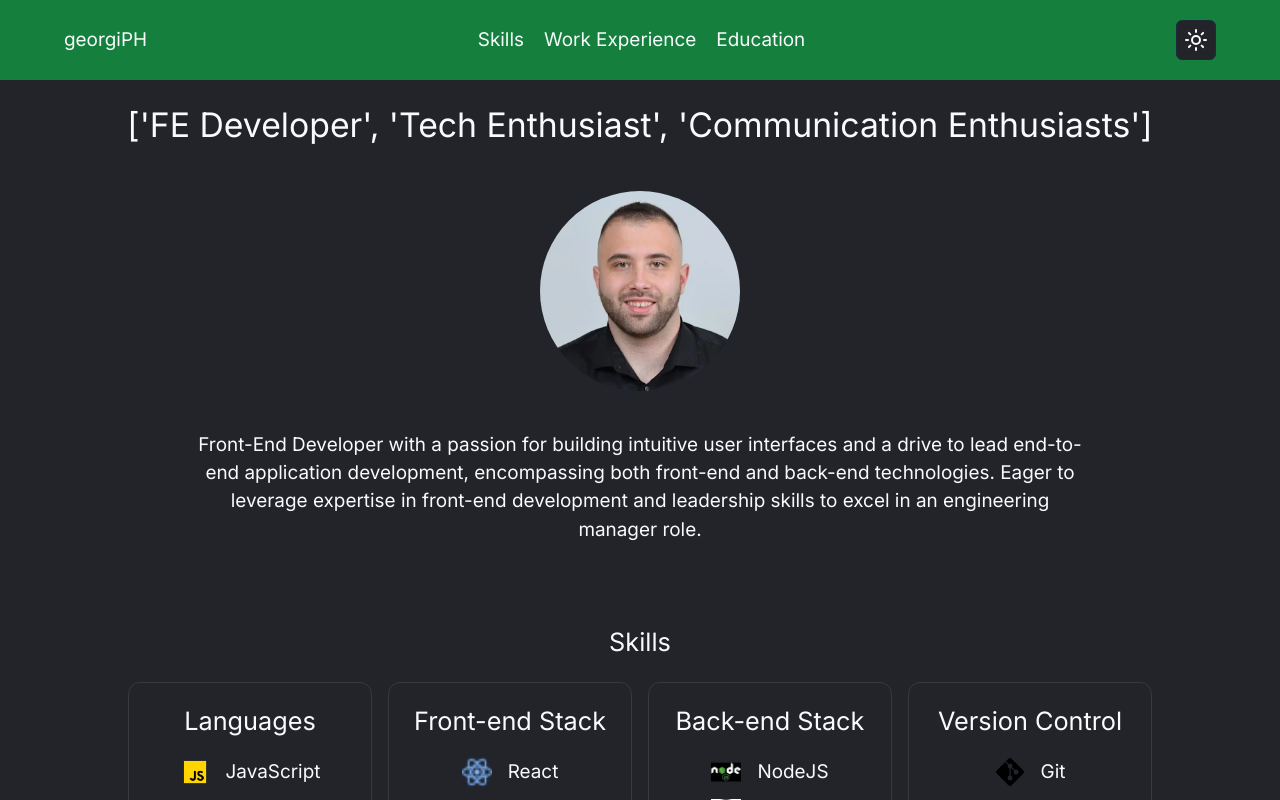
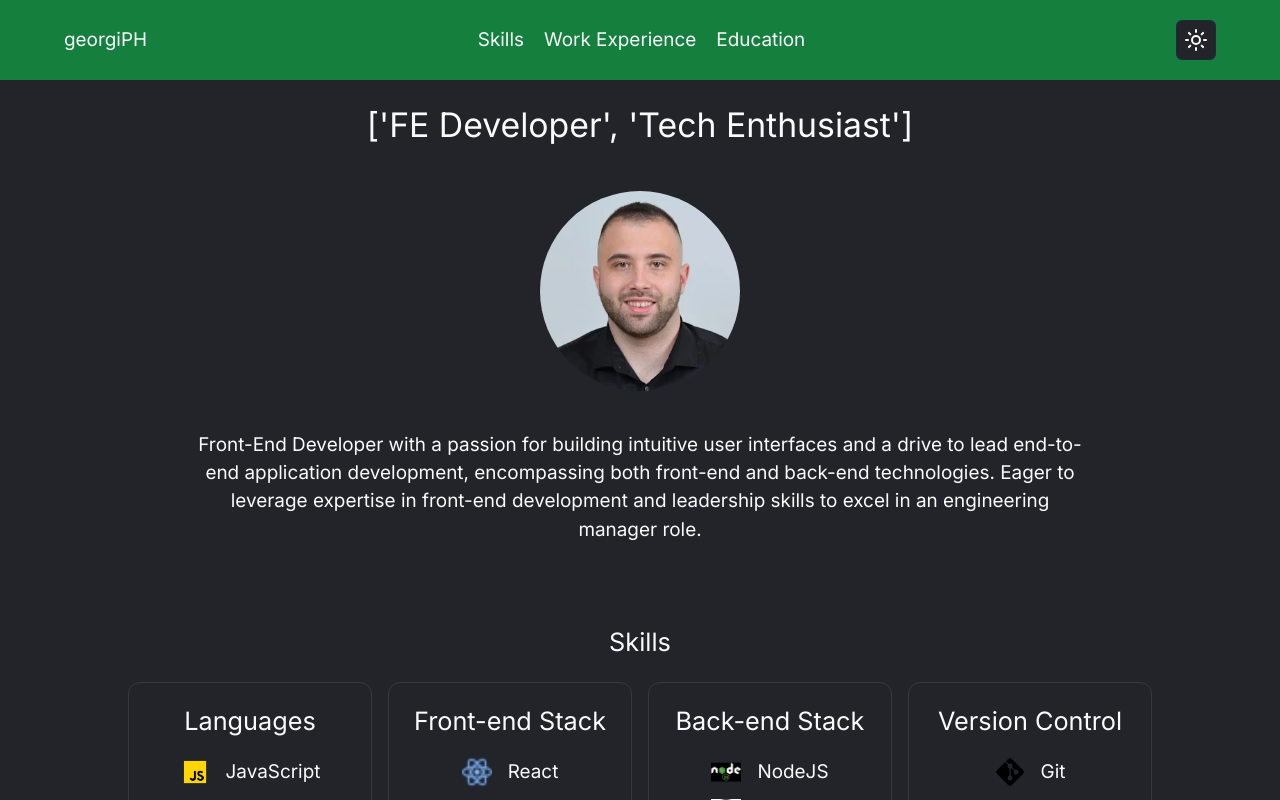
Before and after one commit to geeorgipehlianov1/portfolio, a Next.js app: page / in a window 1280 px wide. Shown: the top 800 px of the page. Built offline with nearby package versions, Linux system fonts and the light colour scheme.

Commit message:
Lowe hide value of the nav

```diff
--- a/components/Nav.tsx
+++ b/components/Nav.tsx
@@ -10,7 +10,7 @@ const Nav = () => {
   const { scrollY } = useScroll();
 
   useMotionValueEvent(scrollY, 'change', (latest) => {
-    if (latest > 100) {
+    if (latest > 10) {
       setHidden(true);
     } else {
       setHidden(false);
--- a/components/sections/viewport/Viewport.tsx
+++ b/components/sections/viewport/Viewport.tsx
@@ -4,8 +4,7 @@ export default function Viewport() {
   return (
     <div className='flex flex-col items-center justify-center gap-10'>
       <p className='text-center text-xl'>
-        [&apos;FE Developer&apos;, &apos;Tech Enthusiast&apos;,
-        &apos;Communication Enthusiasts&apos;]
+        [&apos;FE Developer&apos;, &apos;Tech Enthusiast&apos;]
       </p>
       <Image
         className='rounded-full'
```
